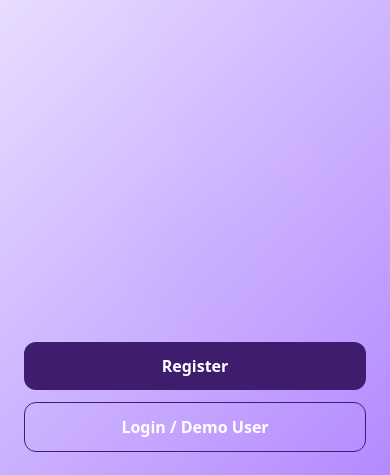
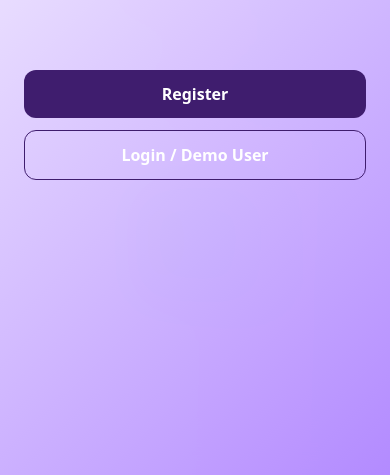
Before and after one commit to furkanhelp/grithire-job-application, a React (Vite) app in the folder client/: page / in a window 390 px wide. Both pictures are taken after a click on the button "Toggle menu". Shown: the part 369-844 px from the top of the page. Built offline with nearby package versions, Linux system fonts and the light colour scheme.

Commit message:
v0.8.1 front-end update

```diff
--- a/client/src/components/PillNav.jsx
+++ b/client/src/components/PillNav.jsx
@@ -677,7 +677,7 @@ const PillNav = ({
           </ul>
 
           {/* Auth Buttons - At the bottom */}
-          <div className="!mt-auto !space-y-3">
+          <div className="!mt-15 !space-y-3">
             <Link
               to="/register"
               className="block !py-3 !px-4 text-base font-semibold rounded-xl text-center
```
